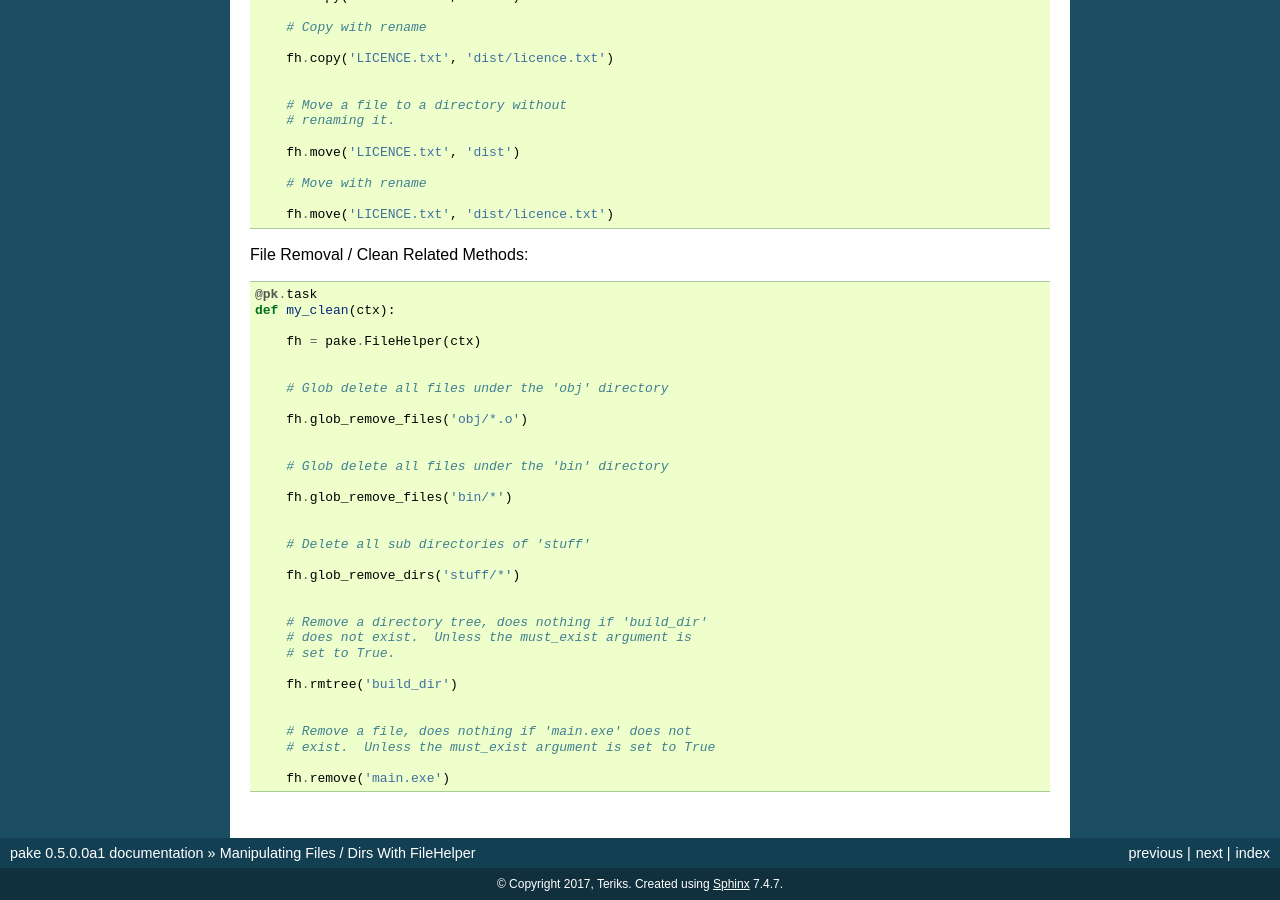
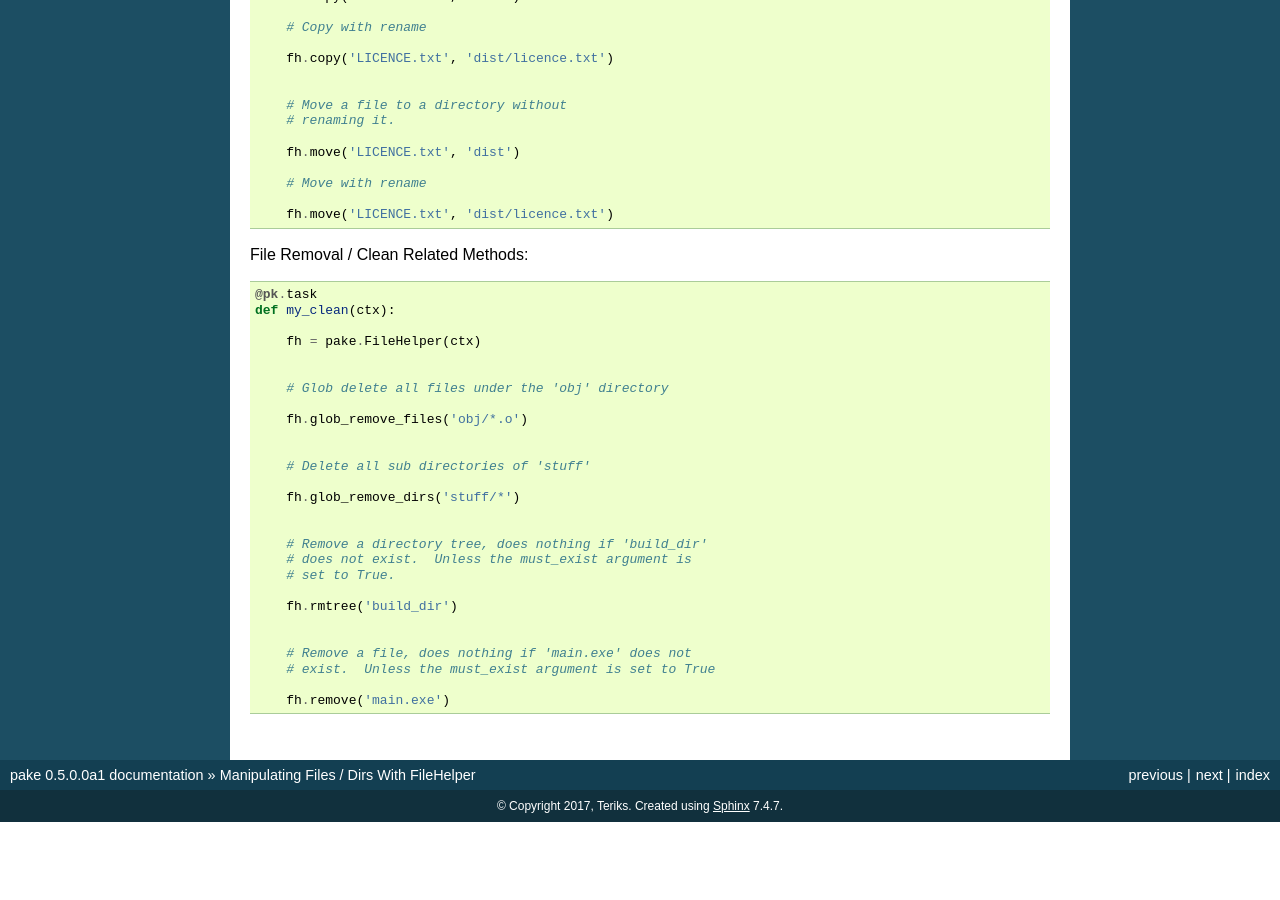
Before and after one commit to Teriks/pake, a Sphinx documentation site: the page built from docs/source/filehelper.rst, in a window 1280 px wide and 900 px high, scrolled down 850 px. Built offline with Sphinx 7.4.7, drawn with Linux system fonts in a browser that asks for light colours; after the commit the page ends 1672 px from its top, so only the background shows below that.

Commit message:
Small documentation amendment

```diff
--- a/docs/source/filehelper.rst
+++ b/docs/source/filehelper.rst
@@ -87,11 +87,6 @@ File Removal / Clean Related Methods:
        fh.glob_remove_files('obj/*.o')
 
 
-       # Glob delete all files under the 'bin' directory
-
-       fh.glob_remove_files('bin/*')
-
-
        # Delete all sub directories of 'stuff'
 
        fh.glob_remove_dirs('stuff/*')
```
